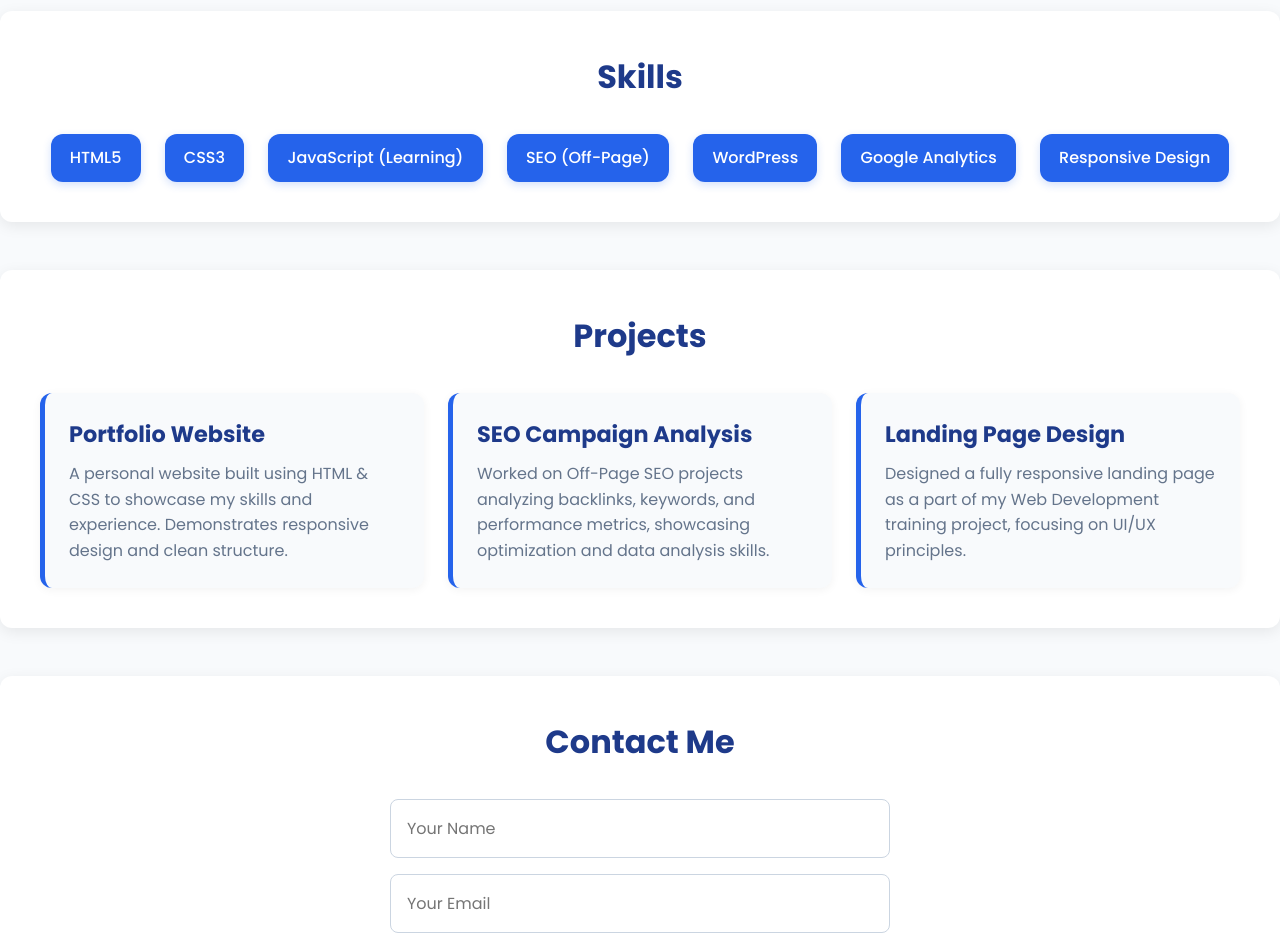
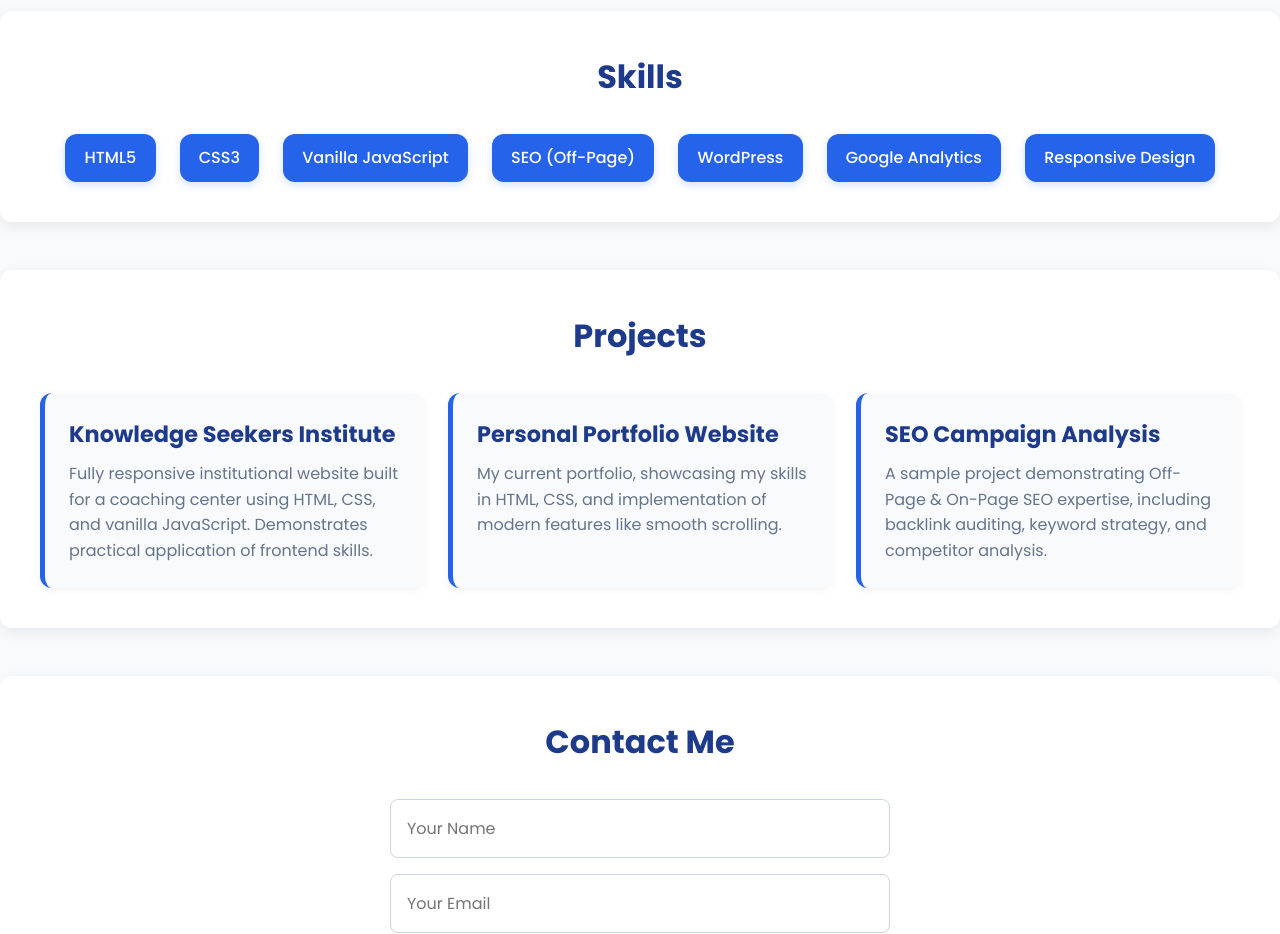
Before and after one commit to shahzaib99tech/Portfolio-updated, a plain HTML site: page index.html in a window 1280 px wide. Shown: the part 920-1854 px from the top of the page. Drawn offline with Linux system fonts and the light colour scheme.

Commit message:
index.html

```diff
--- a/index.html
+++ b/index.html
@@ -3,7 +3,8 @@
 <head>
     <meta charset="UTF-8" />
     <meta name="viewport" content="width=device-width, initial-scale=1.0" />
-    <title>Shahzaib Farrukh | Portfolio (Enhanced)</title>
+    <!-- IDEA 1: Updated Title for SEO -->
+    <title>Shahzaib Farrukh | Web Developer & SEO Specialist Portfolio</title>
     <link href="https://fonts.googleapis.com/css2?family=Poppins:wght@300;400;500;600;700&display=swap" rel="stylesheet">
     <link rel="stylesheet" href="https://cdnjs.cloudflare.com/ajax/libs/font-awesome/6.5.2/css/all.min.css">
 
@@ -247,6 +248,12 @@
             gap: 1.5rem;
         }
 
+        /* NEW: Style for the anchor wrapping the project card */
+        .project-link {
+            text-decoration: none;
+            color: inherit;
+        }
+
         .project {
             background-color: var(--bg); /* Light background for card body */
             padding: 1.5rem;
@@ -254,10 +261,11 @@
             border-left: 5px solid var(--secondary); /* Accent border */
             transition: var(--transition);
             box-shadow: 0 2px 10px rgba(0,0,0,0.05);
+            height: 100%; /* Ensure all cards in the grid are the same height */
         }
 
-        /* Professional Project Hover Effect */
-        .project:hover {
+        /* Professional Project Hover Effect on the link */
+        .project-link:hover .project {
             box-shadow: 0 8px 20px rgba(0,0,0,0.15);
             transform: translateY(-5px);
             border-left-color: var(--primary); /* Hover color change */
@@ -485,7 +493,7 @@
         <div class="skills-list">
             <div class="skill">HTML5</div>
             <div class="skill">CSS3</div>
-            <div class="skill">JavaScript (Learning)</div>
+            <div class="skill">Vanilla JavaScript</div>
             <div class="skill">SEO (Off-Page)</div>
             <div class="skill">WordPress</div>
             <div class="skill">Google Analytics</div>
@@ -496,18 +504,31 @@
     <section id="projects" class="projects section-padding">
         <h2>Projects</h2>
         <div class="project-grid">
-            <div class="project">
-                <h3>Portfolio Website</h3>
-                <p>A personal website built using HTML & CSS to showcase my skills and experience. Demonstrates responsive design and clean structure.</p>
-            </div>
-            <div class="project">
-                <h3>SEO Campaign Analysis</h3>
-                <p>Worked on Off-Page SEO projects analyzing backlinks, keywords, and performance metrics, showcasing optimization and data analysis skills.</p>
-            </div>
-            <div class="project">
-                <h3>Landing Page Design</h3>
-                <p>Designed a fully responsive landing page as a part of my Web Development training project, focusing on UI/UX principles.</p>
-            </div>
+
+            <!-- 🟢 NEW PROJECT: Knowledge Seekers Institute (Linked) -->
+            <a href="https://knowledge-seekers-ks.vercel.app/" target="_blank" class="project-link" aria-label="View Knowledge Seekers Institute website">
+                <div class="project">
+                    <h3>Knowledge Seekers Institute</h3>
+                    <p>Fully responsive institutional website built for a coaching center using HTML, CSS, and vanilla JavaScript. Demonstrates practical application of frontend skills.</p>
+                </div>
+            </a>
+
+            <!-- Portfolio Website (Now Linked) -->
+            <a href="https://shahzaibf-portfolio.vercel.app/" target="_blank" class="project-link" aria-label="View Personal Portfolio website">
+                <div class="project">
+                    <h3>Personal Portfolio Website</h3>
+                    <p>My current portfolio, showcasing my skills in HTML, CSS, and implementation of modern features like smooth scrolling.</p>
+                </div>
+            </a>
+
+            <!-- SEO Campaign Analysis -->
+            <a href="#" target="_blank" class="project-link" aria-label="View SEO Campaign Analysis details">
+                <div class="project">
+                    <h3>SEO Campaign Analysis</h3>
+                    <p>A sample project demonstrating Off-Page & On-Page SEO expertise, including backlink auditing, keyword strategy, and competitor analysis.</p>
+                </div>
+            </a>
+
         </div>
     </section>
 
```
